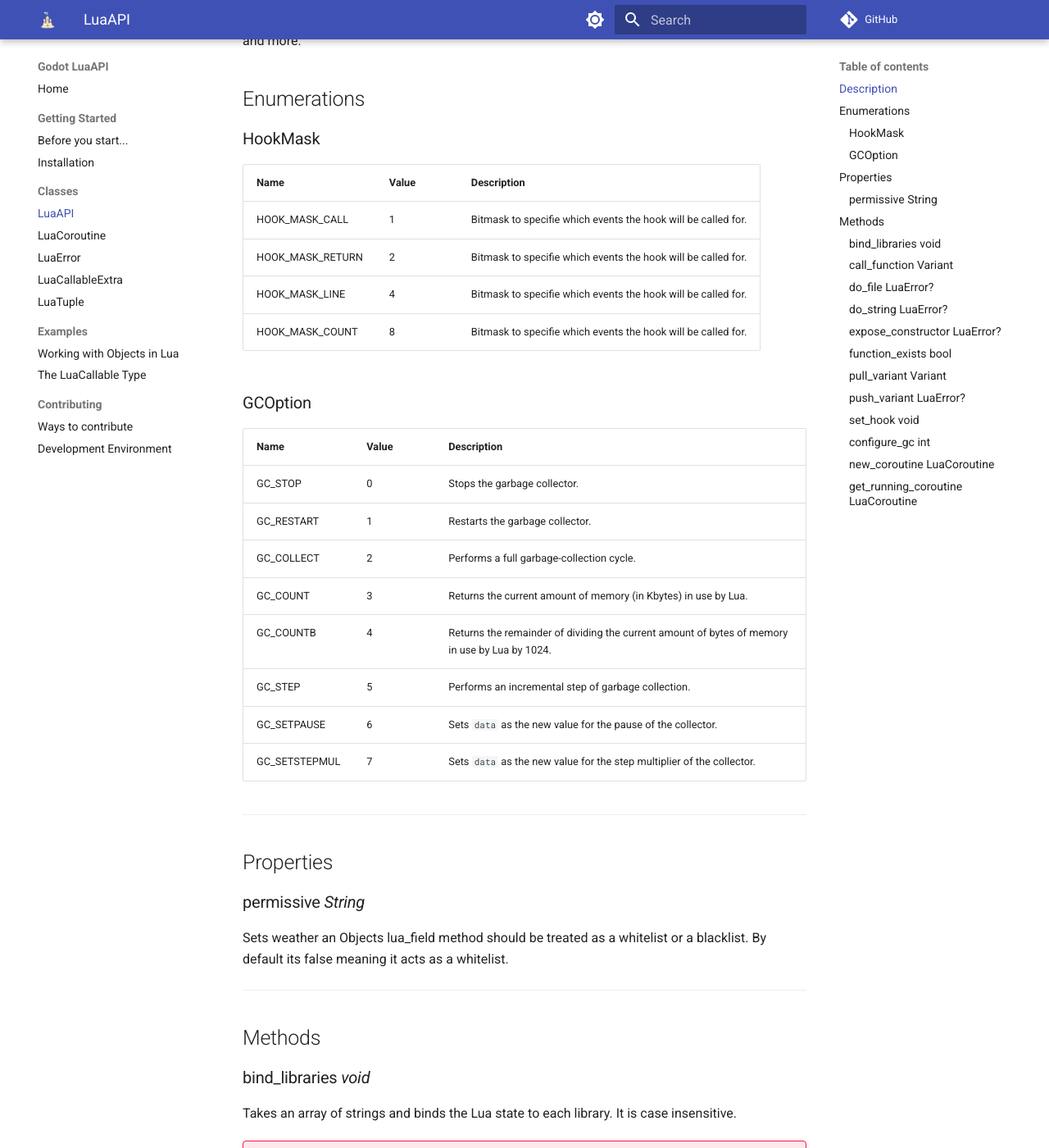
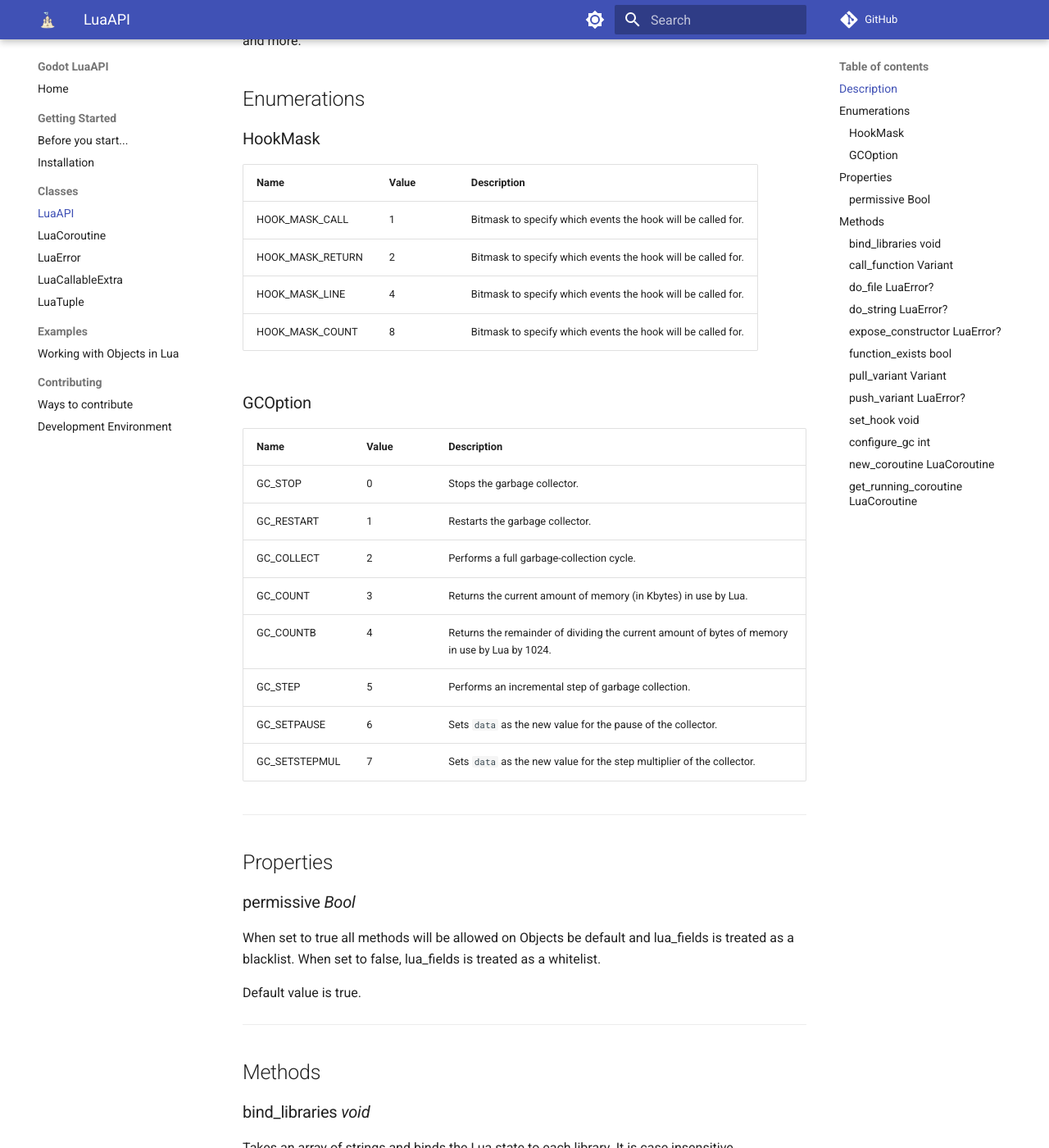
Before and after one commit to WeaselGames/godot_luaAPI_docs, an MkDocs documentation site: the page built from docs/classes/lua_api.md, in a window 1280 px wide and 1400 px high, scrolled down 286 px. Shown: the whole window at 82% size. Built offline with MkDocs 1.6.1 and Material for MkDocs 9.7.7, drawn with Linux system fonts in a browser that asks for light colours; comment, search, counter and statistics services are not loaded; the version menu is left out; some of the changed text lies outside the part shown.

```diff
--- a/docs/classes/lua_api.md
+++ b/docs/classes/lua_api.md
@@ -10,10 +10,10 @@ This class provides the methods to execute Lua code; to call Lua functions from
 ### HookMask
 | Name | Value | Description |
 | --- | --- | --- |
-| HOOK_MASK_CALL | 1 | Bitmask to specifie which events the hook will be called for. |
-| HOOK_MASK_RETURN | 2 | Bitmask to specifie which events the hook will be called for. |
-| HOOK_MASK_LINE | 4 | Bitmask to specifie which events the hook will be called for. |
-| HOOK_MASK_COUNT | 8 | Bitmask to specifie which events the hook will be called for. |
+| HOOK_MASK_CALL | 1 | Bitmask to specify which events the hook will be called for. |
+| HOOK_MASK_RETURN | 2 | Bitmask to specify which events the hook will be called for. |
+| HOOK_MASK_LINE | 4 | Bitmask to specify which events the hook will be called for. |
+| HOOK_MASK_COUNT | 8 | Bitmask to specify which events the hook will be called for. |
 
 ### GCOption
 | Name | Value | Description |
@@ -30,8 +30,10 @@ This class provides the methods to execute Lua code; to call Lua functions from
 ---
 
 ## Properties
-### permissive _String_
-Sets weather an Objects lua_field method should be treated as a whitelist or a blacklist. By default its false meaning it acts as a whitelist.
+### permissive _Bool_
+When set to true all methods will be allowed on Objects be default and lua_fields is treated as a blacklist. When set to false, lua_fields is treated as a whitelist.
+
+Default value is true.
 
 ---
 
--- a/mkdocs.yml
+++ b/mkdocs.yml
@@ -33,7 +33,6 @@ nav:
       - classes/lua_tuple.md
   - Examples:
       - examples/objects.md
-      - examples/lua_callable.md
   - Contributing:
       - contributing/ways_to_contribute.md
       - contributing/development_environment.md
```
Also changed, not shown: other parts of docs/classes/lua_api.md (+1 -1 lines), docs/examples/lua_callable.md (deleted, +0 -25 lines), docs/examples/objects.md (+3 -5 lines), docs/index.md (+1 -3 lines), 1 other file.
